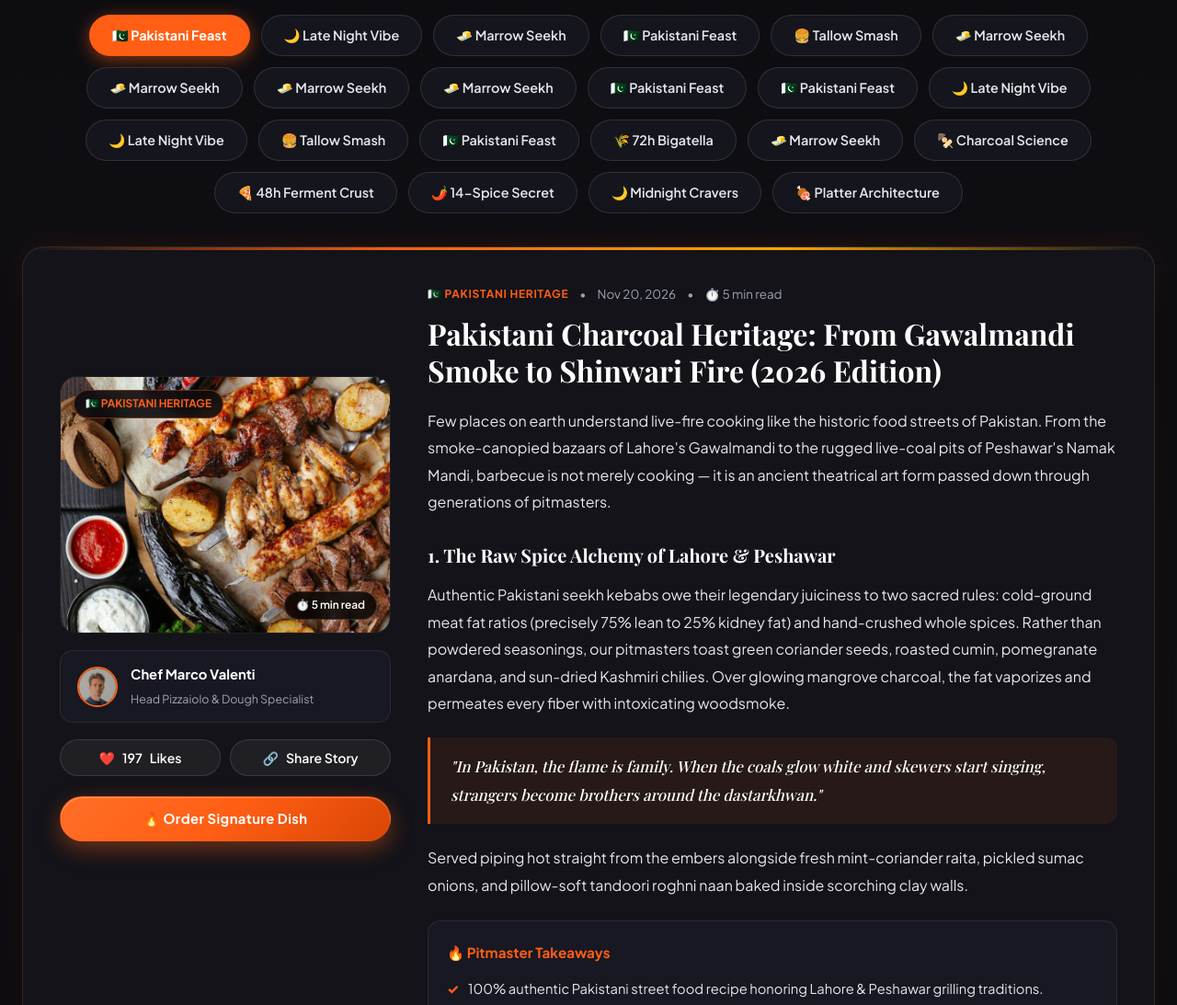
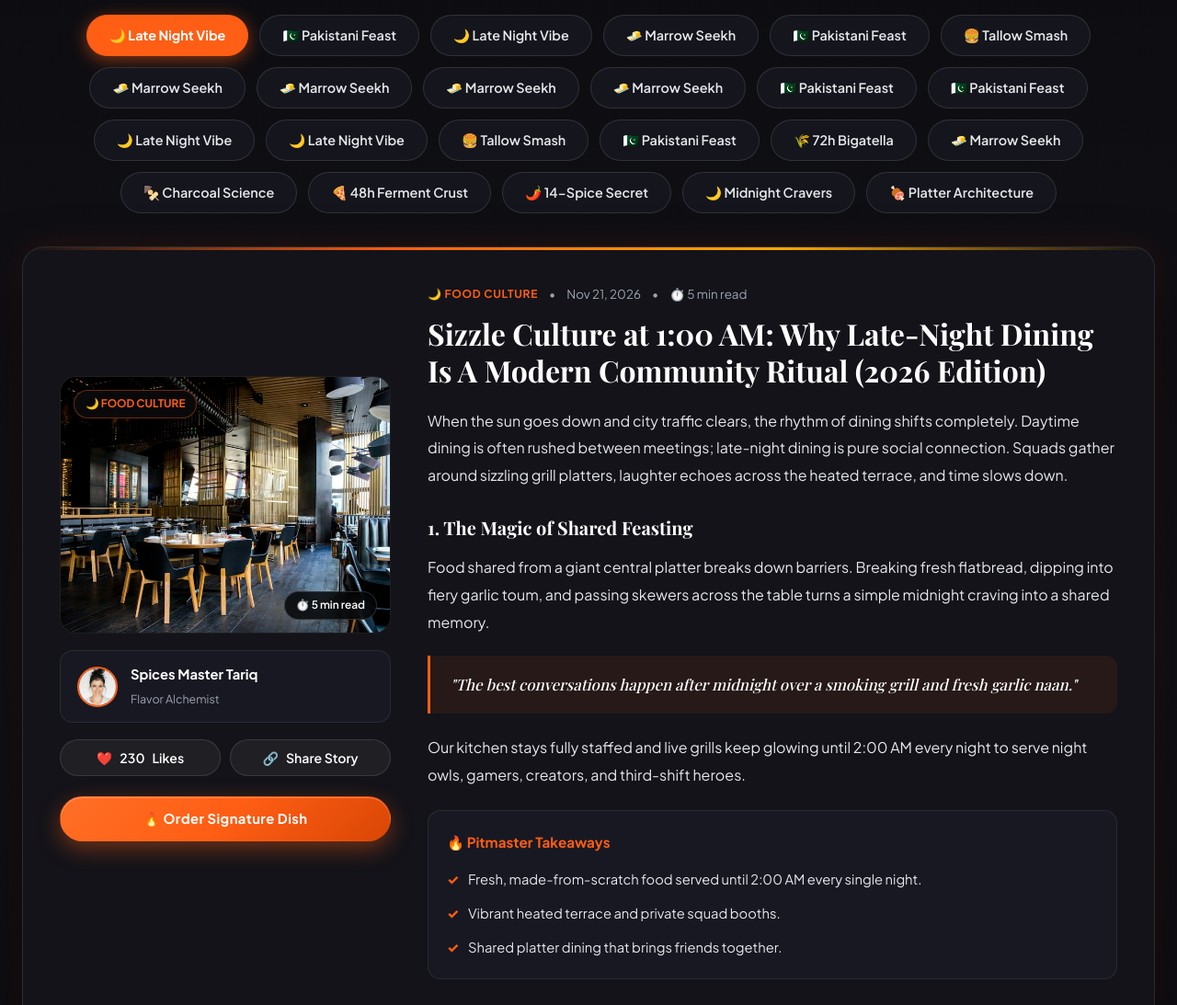
Before and after one commit to usamalesson22-ops/agha, a plain HTML site: page index.html in a window 1280 px wide. Shown: the part 6040-7133 px from the top of the page at 92% size. Drawn offline with nearby package versions, Linux system fonts and the light colour scheme; a web font is replaced by a local one.

Commit message:
🤖 Auto-published trending culinary article [skip ci]

```diff
--- a/assets/js/main.js
+++ b/assets/js/main.js
@@ -722,6 +722,21 @@ function showToast(message) {
    12. Articles & Culinary Journal Engine
    ========================================================================== */
 const articlesData = {
+  'article-23': {
+    id: 'article-23',
+    category: 'culture',
+    categoryBadge: '🌙 Food Culture',
+    tabTitle: '🌙 Late Night Vibe',
+    readTime: '⏱️ 5 min read',
+    date: 'Nov 21, 2026',
+    title: "Sizzle Culture at 1:00 AM: Why Late-Night Dining Is A Modern Community Ritual (2026 Edition)",
+    author: "Spices Master Tariq",
+    authorRole: "Flavor Alchemist",
+    authorAvatar: 'assets/images/avatar_3.jpg',
+    image: 'assets/images/restaurant_vibe.jpg',
+    likes: 230,
+    storyHtml: `<p>When the sun goes down and city traffic clears, the rhythm of dining shifts completely. Daytime dining is often rushed between meetings; late-night dining is pure social connection. Squads gather around sizzling grill platters, laughter echoes across the heated terrace, and time slows down.</p><h4>1. The Magic of Shared Feasting</h4><p>Food shared from a giant central platter breaks down barriers. Breaking fresh flatbread, dipping into fiery garlic toum, and passing skewers across the table turns a simple midnight craving into a shared memory.</p><div class="reader-quote-box">"The best conversations happen after midnight over a smoking grill and fresh garlic naan."</div><p>Our kitchen stays fully staffed and live grills keep glowing until 2:00 AM every night to serve night owls, gamers, creators, and third-shift heroes.</p><div class="reader-takeaways-box"><div class="reader-takeaways-title">🔥 Pitmaster Takeaways</div><ul class="reader-takeaways-list"><li>Fresh, made-from-scratch food served until 2:00 AM every single night.</li><li>Vibrant heated terrace and private squad booths.</li><li>Shared platter dining that brings friends together.</li></ul></div>`
+  },
   'article-22': {
     id: 'article-22',
     category: 'grilling',
--- a/index.html
+++ b/index.html
@@ -13,7 +13,7 @@
   <link rel="icon" type="image/png" href="assets/images/logo.png">
 
   <!-- Stylesheets -->
-  <link rel="stylesheet" href="assets/css/style.css?v=202611201755">
+  <link rel="stylesheet" href="assets/css/style.css?v=202611211653">
 </head>
 <body>
 
```
Also changed, not shown: assets/data/articles.json (+16 -0 lines).
